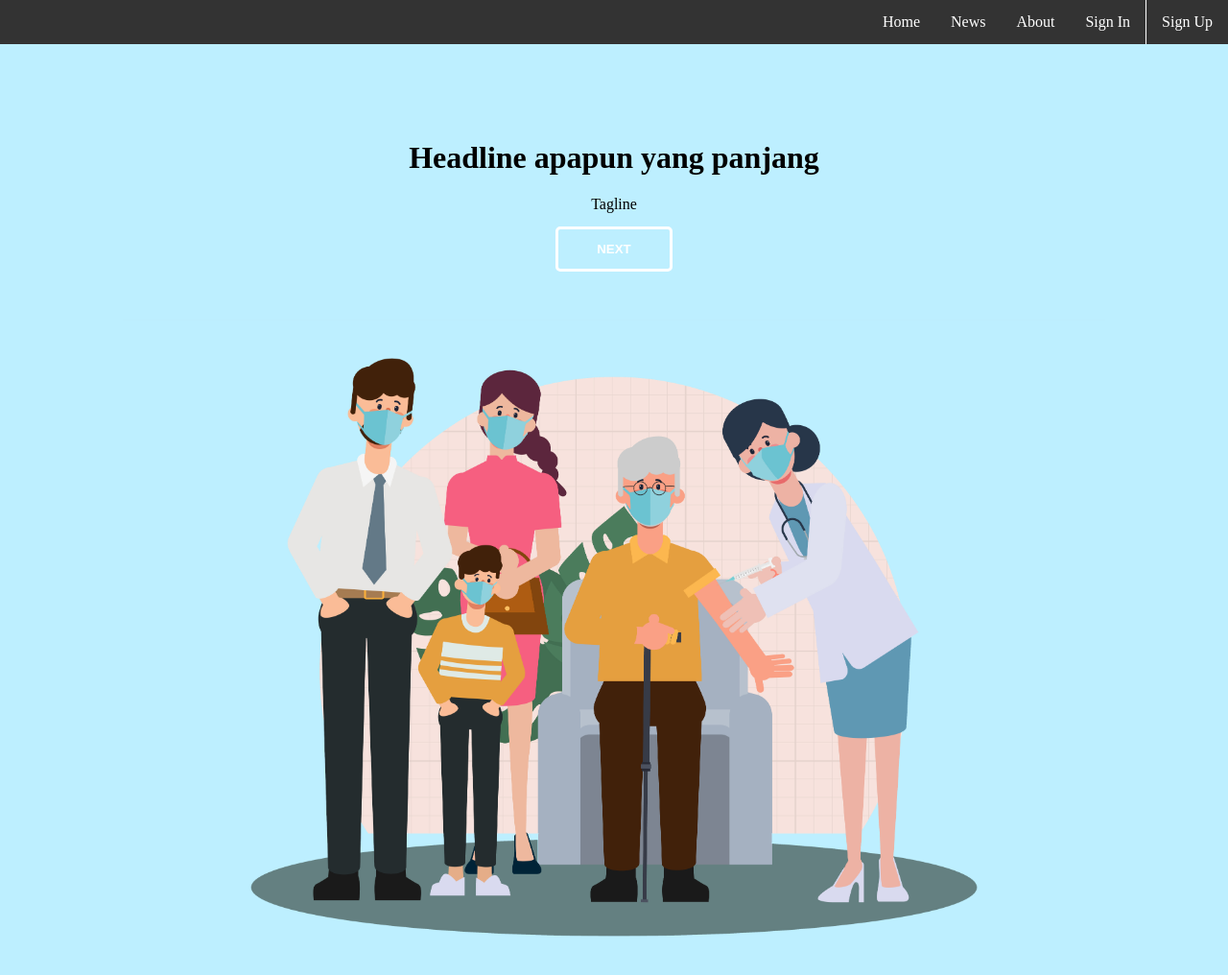
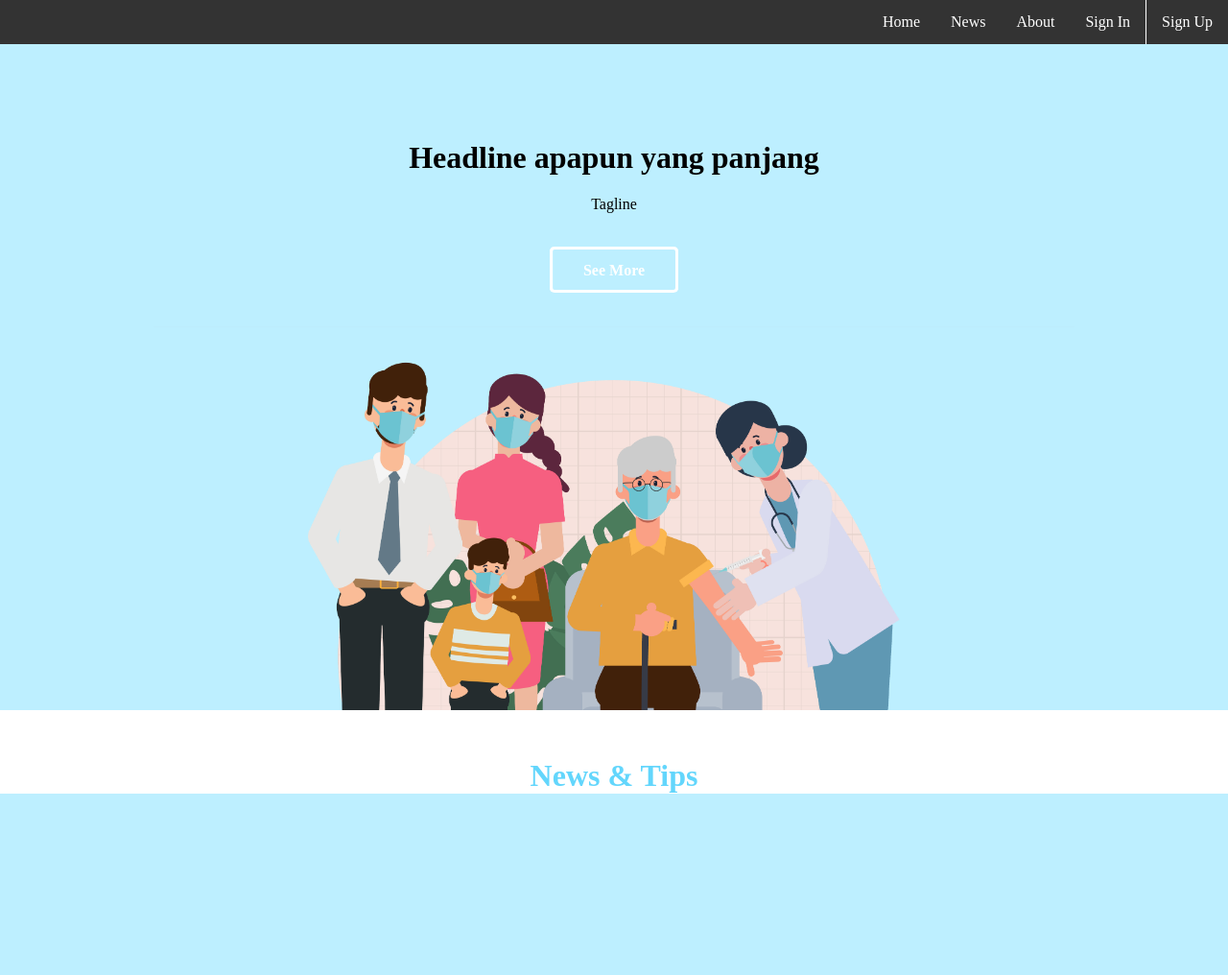
Before and after one commit to Nielioo/Covid19-Website-AlmondTofuTeam, a PHP site: page / in a window 1280 px wide. Shown: the whole page at 96% size. After the commit the page ends 827 px from the top, so only its background shows below. Run offline with PHP 8.4, Linux system fonts and the light colour scheme; some web fonts are replaced.

Commit message:
Hero done

```diff
--- a/index.css
+++ b/index.css
@@ -32,6 +32,18 @@
     U+FEFF, U+FFFD;
 }
 
+.whitebg {
+  background-color: white;
+  color: #63d6fc;
+}
+
+.center {
+  position: absolute;
+  top: 50%;
+  left: 50%;
+  transform: translate(-50%, -50%);
+}
+
 body {
   font-family: "Poppins";
   box-sizing: border-box;
@@ -40,85 +52,56 @@ body {
   background-color: #bdefff;
 }
 
-nav {
-}
-
-img {
-  display: block;
-  margin: auto;
-  width: 80%;
-  margin-top: 50px;
-}
-
 .container {
 }
 
-.header {
+.hero {
   margin-top: 100px;
   text-align: center;
 }
 
-.header label {
-  font-weight: normal;
+.hero_text {
+  margin: 50px auto;
 }
 
-button,
-button::after {
-  -webkit-transition: all 0.3s;
-	-moz-transition: all 0.3s;
-  -o-transition: all 0.3s;
-	transition: all 0.3s;
+.hero_btn {
+  margin: 50px auto;
 }
 
-button {
-  background: none;
-  border: 3px solid #fff;
-  border-radius: 5px;
-  /* color: #fff; */
-  display: block;
-  /* font-size: 1.6em; */
-  font-weight: bold;
-  margin: 1em auto;
-  /* padding: 1em 3em; */
-  padding: 0;
-  position: relative;
-  text-transform: uppercase;
+.hero_image {
+  height: 400px;
+  overflow: hidden;
 }
 
-button::before,
-button::after {
-  background: #fff;
-  content: '';
-  position: absolute;
-  z-index: -1;
+.hero_image img {
+  width: 75%;
 }
 
-/* button:hover {
-  color: #2ecc71;
-} */
+.btn {
+  border: 3px solid white;
+  border-radius: 5px;
+  font-weight: bold;
+  margin-top: 100px;
+  padding: 0.8em 2em;
+  transition: 0.3s;
+  color: white;
+  text-decoration: none;
 
-.button::after {
-  height: 100%;
-  left: 0;
-  top: 0;
-  width: 0;
+  background: linear-gradient(to left, transparent 50%, white 50%) right;
+  background-size: 200%;
+  transition: all 0.3s;
 }
 
-.button:hover:after {
-  width: 100%;
-}
-
-.button a {
-  display: block;
-  padding: 1em 3em;
-  color: white;
-  text-decoration: none;
-}
-
-button:hover a {
-  color: #2ecc71;
+.btn:hover {
+  color: black;
+  background-position: left;
 }
 
 .first {
-  background-color: white;
+  text-align: center;
+  padding-top: 50px;
 }
+
+.first h1 {
+  margin: 0;
+}
--- a/index.php
+++ b/index.php
@@ -5,7 +5,7 @@
   <meta charset="UTF-8" />
   <meta http-equiv="X-UA-Compatible" content="IE=edge" />
   <meta name="viewport" content="width=device-width, initial-scale=1.0" />
-  <title>Document</title>
+  <title>Almond Tofu</title>
   <link rel="stylesheet" href="index.css" />
 </head>
 
@@ -15,16 +15,22 @@
   ?>
 
   <div class="container">
-    <div class="header">
-      <h1>Headline apapun yang panjang</h1>
-      <label>Tagline</label>
-      <br />
-      <button class="button"><a href="#">Next</a></button>
+    <div class="hero">
+      <div class="hero_text">
+        <h1>Headline apapun yang panjang</h1>
+        <label>Tagline</label>
+      </div>
+      <div class="hero_btn">
+        <a href="#" class="btn">See More</a>
+      </div>
+      <div class="hero_image">
+        <img src="assets/family.png" />
+      </div>
     </div>
-    <div>
-      <img src="assets/family.png" />
+
+    <div class="first whitebg">
+      <h1>News & Tips</h1>
     </div>
-    <div class="first"></div>
   </div>
 </body>
 
```
